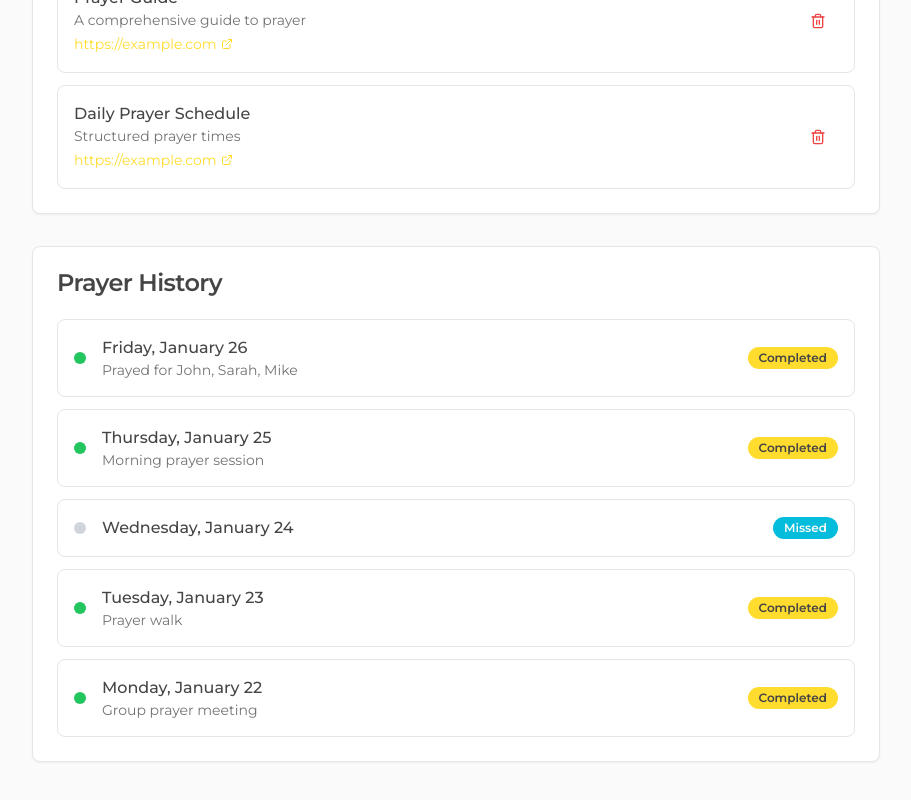
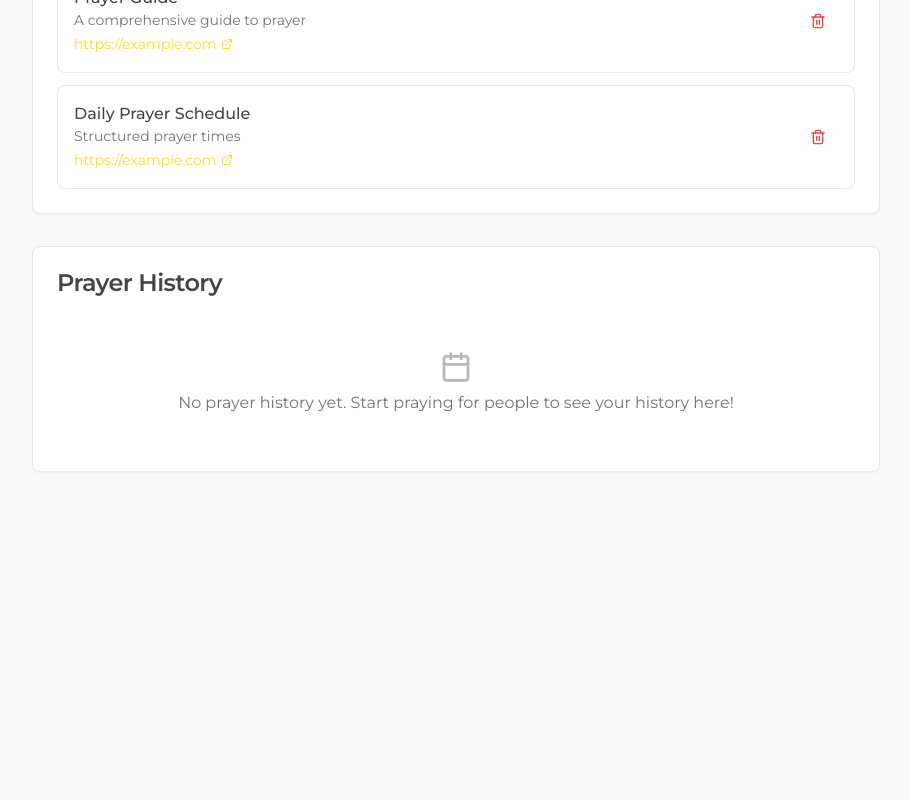
Before and after one commit to andyjsmits/ios-create-hub, a React (Vite) app: page /habits/pray in a window 1280 px wide. Shown: the part 1268-2068 px from the top of the page, without its empty margins (184-1095 px from the left). After the commit the page ends 1788 px from the top, so only its background shows below. Built offline with nearby package versions, Linux system fonts and the light colour scheme; what @capacitor/core would draw is missing.

Commit message:
Fix: Link Prayer History to real data
Connect the Prayer History section to the `prayer_completions` table in Supabase. This ensures that the displayed prayer history accurately reflects user activity and completions.

```diff
--- a/src/pages/PrayPage.tsx
+++ b/src/pages/PrayPage.tsx
@@ -11,6 +11,7 @@ import { useToast } from "@/hooks/use-toast";
 import { useHabits, ResourceItem } from "@/hooks/useHabits";
 import { useAuth } from "@/hooks/useAuth";
 import { useHabitTracking } from "@/hooks/useHabitTracking";
+import { usePrayerTracking } from "@/hooks/usePrayerTracking";
 import { PrayerManager } from "@/components/PrayerManager";
 import { PrayerTracker } from "@/components/PrayerTracker";
 const PrayPage = () => {
@@ -28,6 +29,7 @@ const PrayPage = () => {
     updatePrayerList
   } = useHabits('pray');
   const { toggleHabitCompletion, isHabitCompletedToday } = useHabitTracking();
+  const { prayerCompletions, loading: prayerLoading } = usePrayerTracking();
   const [showPrayerManager, setShowPrayerManager] = useState(false);
   const [newResource, setNewResource] = useState({
     title: '',
@@ -47,27 +49,36 @@ const PrayPage = () => {
     url: 'https://example.com',
     description: 'Structured prayer times'
   }];
-  const trackingHistory = habitData.trackingHistory || [{
-    date: '2024-01-26',
+  // Group prayer completions by date to create prayer history
+  const getPrayerHistory = () => {
+    const historyMap = new Map();
+
+    // Group prayers by date
+    prayerCompletions.forEach(completion => {
+      const date = completion.completion_date;
+      if (!historyMap.has(date)) {
+        historyMap.set(date, {
+          date,
           completed: true,
-    notes: 'Prayed for John, Sarah, Mike'
-  }, {
-    date: '2024-01-25',
-    completed: true,
-    notes: 'Morning prayer session'
-  }, {
-    date: '2024-01-24',
-    completed: false,
-    notes: ''
-  }, {
-    date: '2024-01-23',
-    completed: true,
-    notes: 'Prayer walk'
-  }, {
-    date: '2024-01-22',
-    completed: true,
-    notes: 'Group prayer meeting'
-  }];
+          prayers: [],
+          notes: []
+        });
+      }
+
+      const entry = historyMap.get(date);
+      entry.prayers.push(completion.person_name);
+      if (completion.notes) {
+        entry.notes.push(completion.notes);
+      }
+    });
+
+    // Convert to array and sort by date (newest first)
+    return Array.from(historyMap.values())
+      .sort((a, b) => new Date(b.date).getTime() - new Date(a.date).getTime())
+      .slice(0, 10); // Show last 10 entries
+  };
+
+  const prayerHistory = getPrayerHistory();
   const addResource = () => {
     if (!user) {
       toast({
@@ -107,7 +118,7 @@ const PrayPage = () => {
       description: "Prayer resource has been removed."
     });
   };
-  if (loading) {
+  if (loading || prayerLoading) {
     return <div className="min-h-screen bg-background flex items-center justify-center">
         <div className="text-center">
           <div className="animate-spin rounded-full h-8 w-8 border-b-2 border-primary mx-auto"></div>
@@ -216,30 +227,48 @@ By prioritizing praying for others, we align our hearts with God's heart for peo
           </CardContent>
         </Card>
 
-        {/* Tracking History */}
+        {/* Prayer History */}
         <Card>
           <CardHeader>
             <CardTitle>Prayer History</CardTitle>
           </CardHeader>
           <CardContent>
+            {prayerHistory.length === 0 ? (
+              <div className="text-center py-8 text-muted-foreground">
+                <Calendar className="h-8 w-8 mx-auto mb-2 opacity-50" />
+                <p>No prayer history yet. Start praying for people to see your history here!</p>
+              </div>
+            ) : (
               <div className="space-y-3">
-              {trackingHistory.map((entry, index) => <div key={index} className="flex items-center justify-between p-4 border rounded-lg">
+                {prayerHistory.map((entry, index) => (
+                  <div key={index} className="flex items-center justify-between p-4 border rounded-lg">
                     <div className="flex items-center gap-4">
-                    <div className={`w-3 h-3 rounded-full ${entry.completed ? 'bg-green-500' : 'bg-gray-300'}`}></div>
+                      <div className="w-3 h-3 rounded-full bg-green-500"></div>
                       <div>
-                      <p className="font-medium">{new Date(entry.date).toLocaleDateString('en-US', {
+                        <p className="font-medium">
+                          {new Date(entry.date).toLocaleDateString('en-US', {
                             weekday: 'long',
                             month: 'long',
                             day: 'numeric'
-                    })}</p>
-                      {entry.notes && <p className="text-sm text-muted-foreground">{entry.notes}</p>}
+                          })}
+                        </p>
+                        <p className="text-sm text-muted-foreground">
+                          Prayed for: {entry.prayers.join(', ')}
+                        </p>
+                        {entry.notes.length > 0 && (
+                          <p className="text-sm text-muted-foreground mt-1">
+                            Notes: {entry.notes.join('; ')}
+                          </p>
+                        )}
                       </div>
                     </div>
-                  <Badge variant={entry.completed ? 'default' : 'secondary'}>
-                    {entry.completed ? 'Completed' : 'Missed'}
+                    <Badge variant="default">
+                      Completed
                     </Badge>
-                </div>)}
                   </div>
+                ))}
+              </div>
+            )}
           </CardContent>
         </Card>
       </div>
```
Lines whose indentation alone changed are shown as unchanged.
